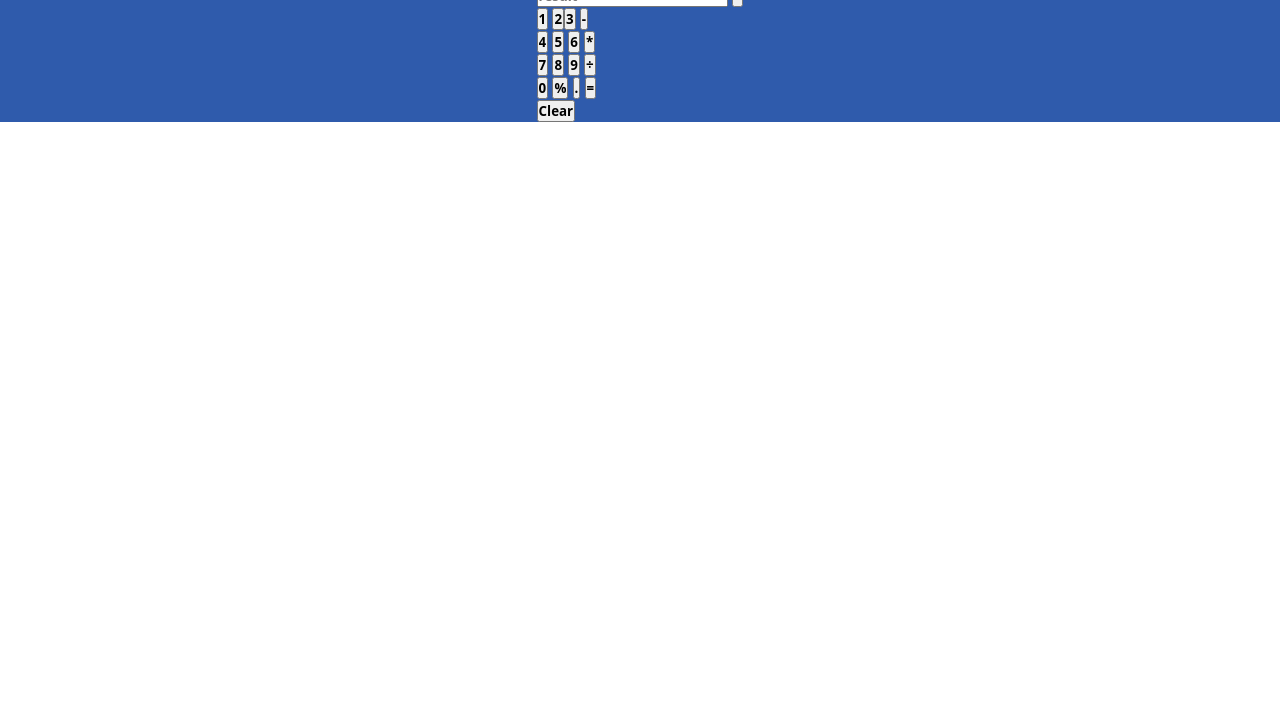
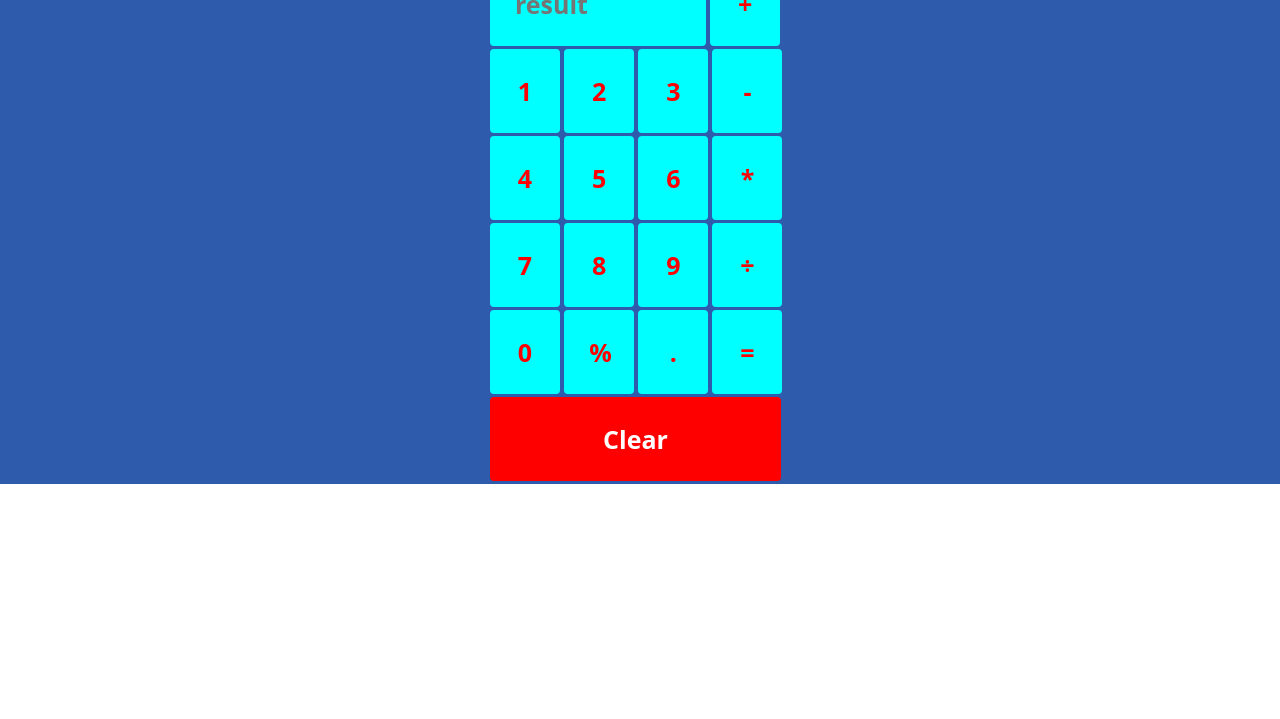
Before and after one commit to AarushMishra1/Calculator-Part-1, a plain HTML site: page index.html in a window 1280 px wide. Shown: the part 81-800 px from the top of the page. Drawn offline with Linux system fonts and the light colour scheme.

Commit message:
initial commit

```diff
--- a/index.html
+++ b/index.html
@@ -4,10 +4,9 @@
     <meta charset="UTF-8">
     <meta name="viewport" content="width=device-width, initial-scale=1.0">
     <title>Document</title>
+        <link href="style.css" rel="stylesheet" type="text/css">
 </head>
 <body>
-    <title>Calculator</title>>
-    <link href="style.css" rel="stylesheet" type="text/css">
 
 <div class="container">
     <div class="calculator">
@@ -17,35 +16,35 @@
 
             <input type="button" value="+"
              onclick="setScreenValue('+')">
+        </div>
+<div class="row">
+<input type="button" value="1" onclick="setScreenValue('1')">
+<input type="button" value="2" onclick="setScreenValue('2')">
+<input type="button" value="3" onclick="setScreenValue('3')">
+<input type="button" value="-" onclick="setScreenValue('-')">
 </div>
-
-<input type="button" value="1" onclick="setScreenValue('1')">
-<input type="button" value="2" onclick="setScreenValue('2')"><input type="button" value="3" onclick="setScreenValue('3')">
-<input type="button" value="-" onclick="setScreenValue('-')">
-
 <div class="row">
     <input type="button" value="4" onclick="setScreenValue('4')">
 <input type="button" value="5" onclick="setScreenValue('5')">
 <input type="button" value="6" onclick="setScreenValue('6')">
 <input type="button" value="*" onclick="setScreenValue('*')">
-
+</div>
 <div class="row">
     <input type="button" value="7" onclick="setScreenValue('7')">
     <input type="button" value="8" onclick="setScreenValue('8')">
 <input type="button" value="9" onclick="setScreenValue('9')">
 <input type="button" value="÷" onclick="setScreenValue('÷')">
+</div>
 <div class="row">
     <input type="button" value="0" onclick="setScreenValue('0')">
 
     <input type="button" value="%" onclick="setScreenValue('%')">
     <input type="button" value="." onclick="setScreenValue('.')">
     <input type="button" value="=" onclick="result.value = eval (result.value) ('=')">
+    </div>
     <script src="script.js"></script>
     <div class="row">
-        <input type="button" value="Clear" id="clear" onclick="clearScreen()">
-    </div>
-    </div>
-    </div></div>
+        <input type="button" value="Clear" onclick="clearScreen()" id="clear">
     </div>
 </body>
 </html>
--- a/style.css
+++ b/style.css
@@ -12,3 +12,44 @@ display: flex;
 justify-content: center;
 background-color: rgb(47, 91, 172);
 }
+
+
+.h1{
+	text-align: center;
+	margin-bottom: 1.5%;
+	color: white;
+}
+
+.calculator {
+	width: 300px;
+}
+
+#result{
+width: 72%;
+}
+
+input{
+	padding: 25px;
+	color: red;
+	font-size: 25px;
+	cursor: pointer;
+	width: 70px;
+	background-color: cyan;
+	border: none;
+	outline: none;
+	border-radius: 4px;
+}
+
+.row{
+	margin-bottom: 3px;
+}
+
+#clear{
+	color: white;
+	background-color: red;
+	width: 97%;
+}
+
+input:hover{
+	background-color: greenyellow;
+}
```
